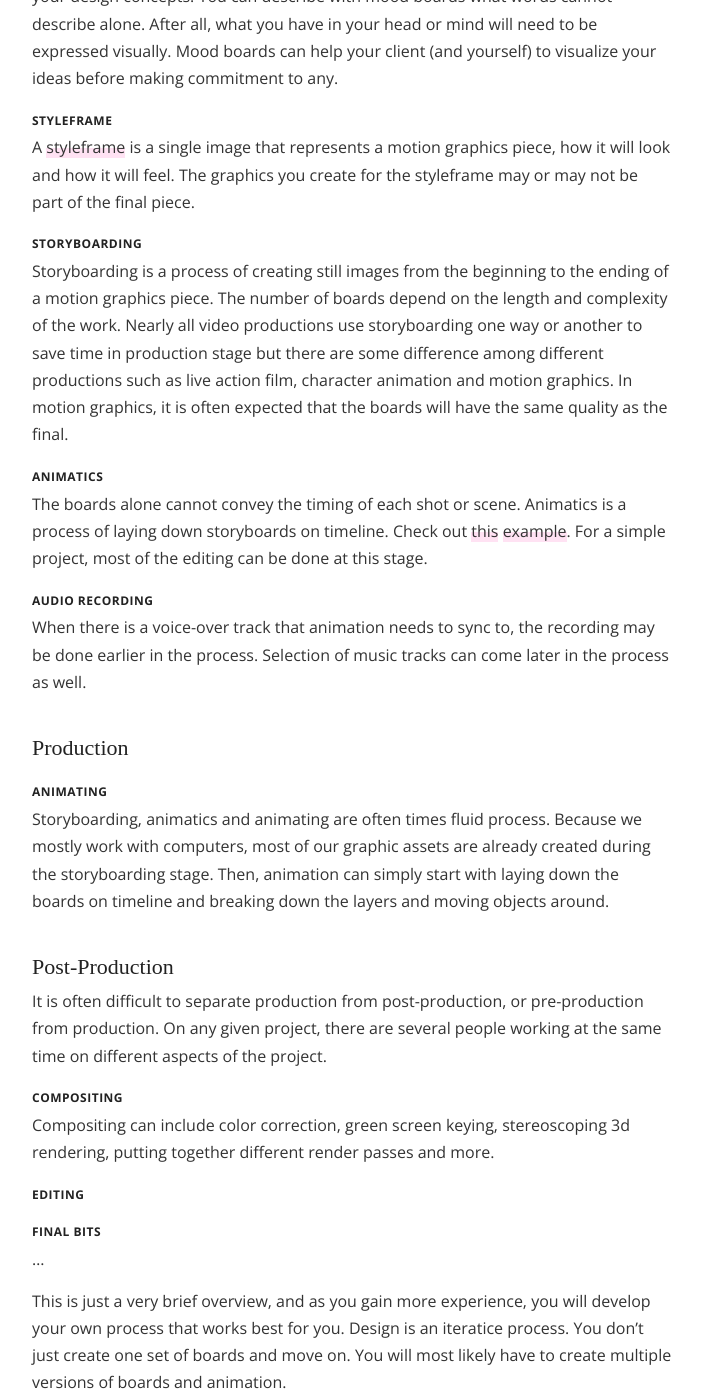
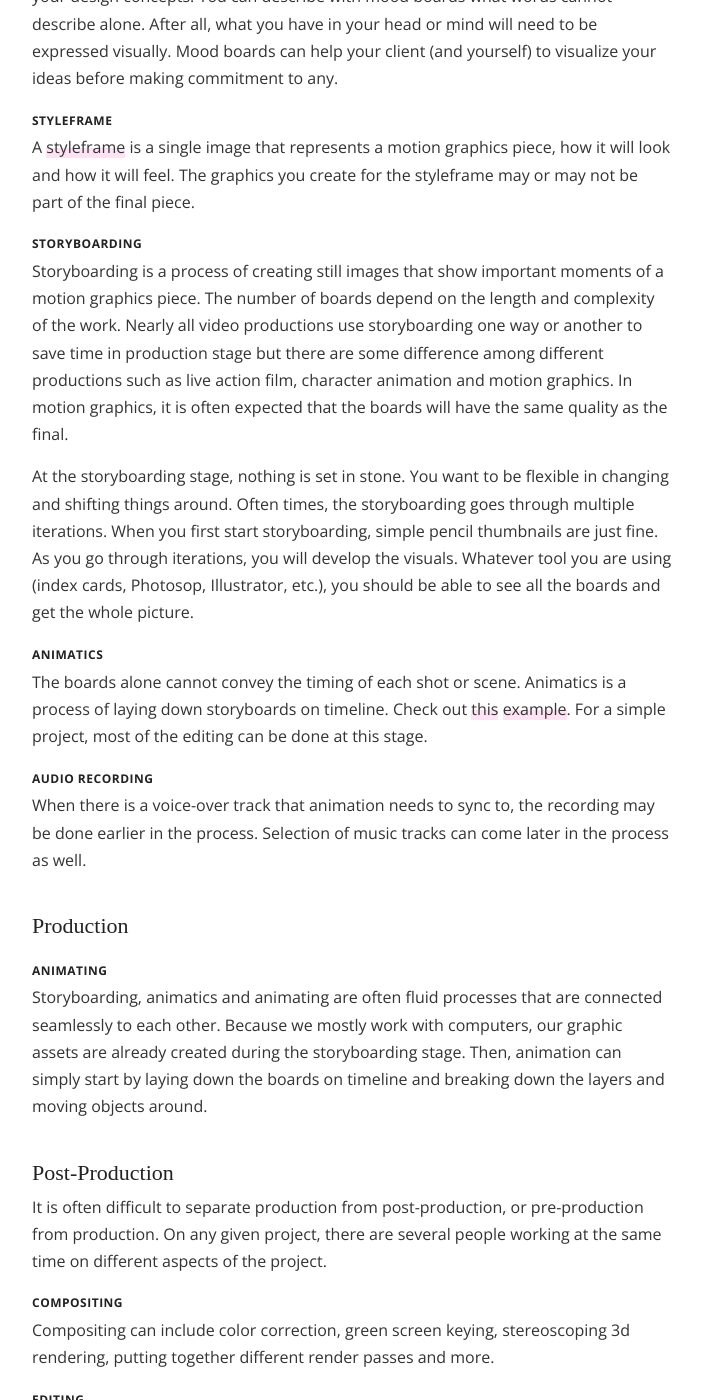
Before and after one commit to Mirandadaa/mica-gd300, a Jekyll site: the page built from _posts/106-9-1-basic-workflow.md, in a window 1280 px wide and 1400 px high, scrolled down 636 px. Shown: the whole window, without its empty margins (288-990 px from the left). Built offline with Jekyll 4.4.1, drawn with Linux system fonts in a browser that asks for light colours; some web fonts are replaced.

Commit message:
eidt - basic workflow

```diff
--- a/_posts/106-9-1-basic-workflow.md
+++ b/_posts/106-9-1-basic-workflow.md
@@ -23,7 +23,9 @@ You will either start from your own idea or be given a project brief from your c
 A [styleframe](https://vimeo.com/25724900) is a single image that represents a motion graphics piece, how it will look and how it will feel. The graphics you create for the styleframe may or may not be part of the final piece.
 
 ### storyboarding
-Storyboarding is a process of creating still images from the beginning to the ending of a motion graphics piece. The number of boards depend on the length and complexity of the work. Nearly all video productions use storyboarding one way or another to save time in production stage but there are some difference among different productions such as live action film, character animation and motion graphics. In motion graphics, it is often expected that the boards will have the same quality as the final.
+Storyboarding is a process of creating still images that show important moments of a motion graphics piece. The number of boards depend on the length and complexity of the work. Nearly all video productions use storyboarding one way or another to save time in production stage but there are some difference among different productions such as live action film, character animation and motion graphics. In motion graphics, it is often expected that the boards will have the same quality as the final.
+
+At the storyboarding stage, nothing is set in stone. You want to be flexible in changing and shifting things around. Often times, the storyboarding goes through multiple iterations. When you first start storyboarding, simple pencil thumbnails are just fine. As you go through iterations, you will develop the visuals. Whatever tool you are using (index cards, Photosop, Illustrator, etc.), you should be able to see all the boards and get the whole picture.
 
 ### animatics
 The boards alone cannot convey the timing of each shot or scene. Animatics is a process of laying down storyboards on timeline. Check out [this](https://vimeo.com/151327502) [example](https://vimeo.com/96559752). For a simple project, most of the editing can be done at this stage.
@@ -37,7 +39,7 @@ When there is a voice-over track that animation needs to sync to, the recording
 ## Production
 
 ### animating
-Storyboarding, animatics and animating are often times fluid process. Because we mostly work with computers, most of our graphic assets are already created during the storyboarding stage. Then, animation can simply start with laying down the boards on timeline and breaking down the layers and moving objects around.
+Storyboarding, animatics and animating are often fluid processes that are connected seamlessly to each other. Because we mostly work with computers, our graphic assets are already created during the storyboarding stage. Then, animation can simply start by laying down the boards on timeline and breaking down the layers and moving objects around.
 
 
 
```
